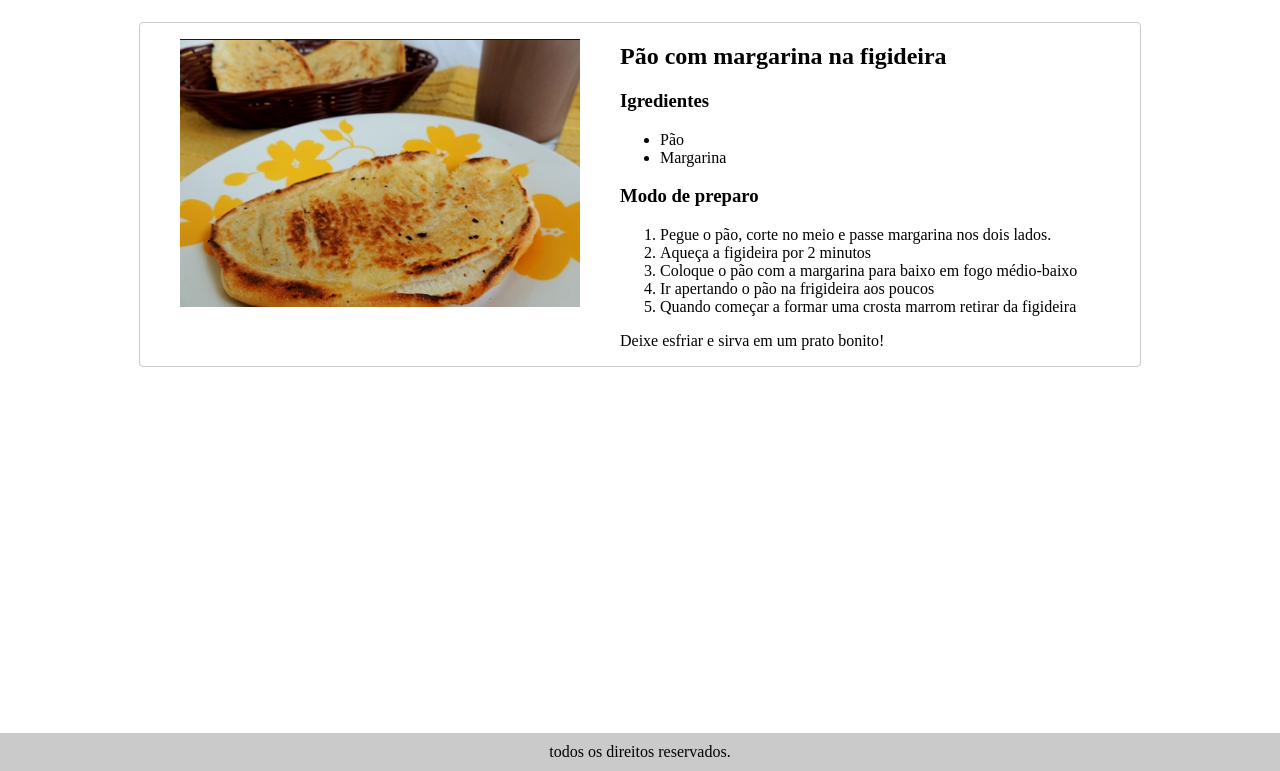
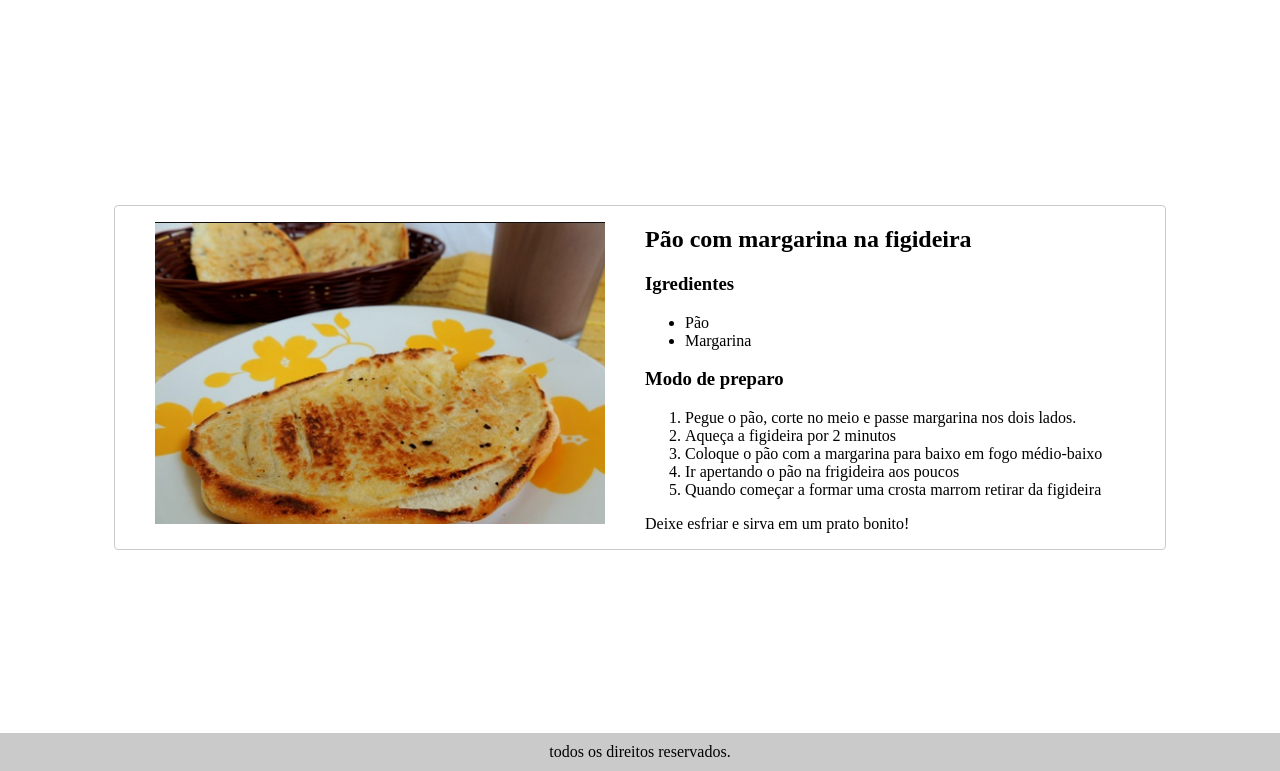
Before and after one commit to FrancisCarolina/receitas, a plain HTML site: page index.html in a window 1280 px wide. Shown: the part 53-824 px from the top of the page. Drawn offline with Linux system fonts and the light colour scheme.

Commit message:
centralizando card de receita

```diff
--- a/styles.css
+++ b/styles.css
@@ -28,6 +28,7 @@ nav {
 main{
   display: flex;
   justify-content: center;
+  align-items: center;
   width: 100%;
   height: 92vh
 }
@@ -37,14 +38,15 @@ main{
   width: max-content;
   margin-top: 25px;
   display: flex;
-  flex-direction: row;height: max-content;
+  flex-direction: row;
+  height: max-content;
 }
 .receitaDescricao{
   width: 500px;
   padding-right: 20px
 }
 .receitaImg{
-  width: 400px
+  width: 450px
 }
 footer{
   background: #cacaca;
```
